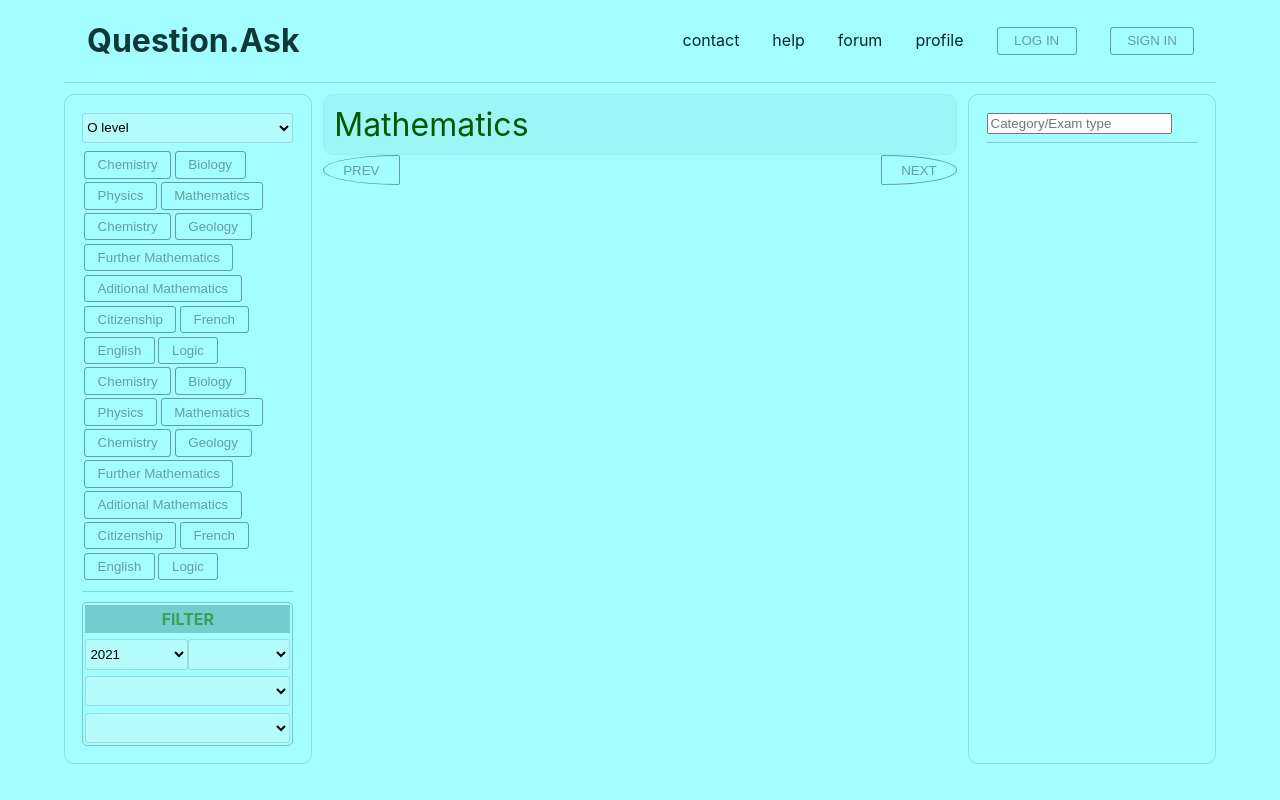
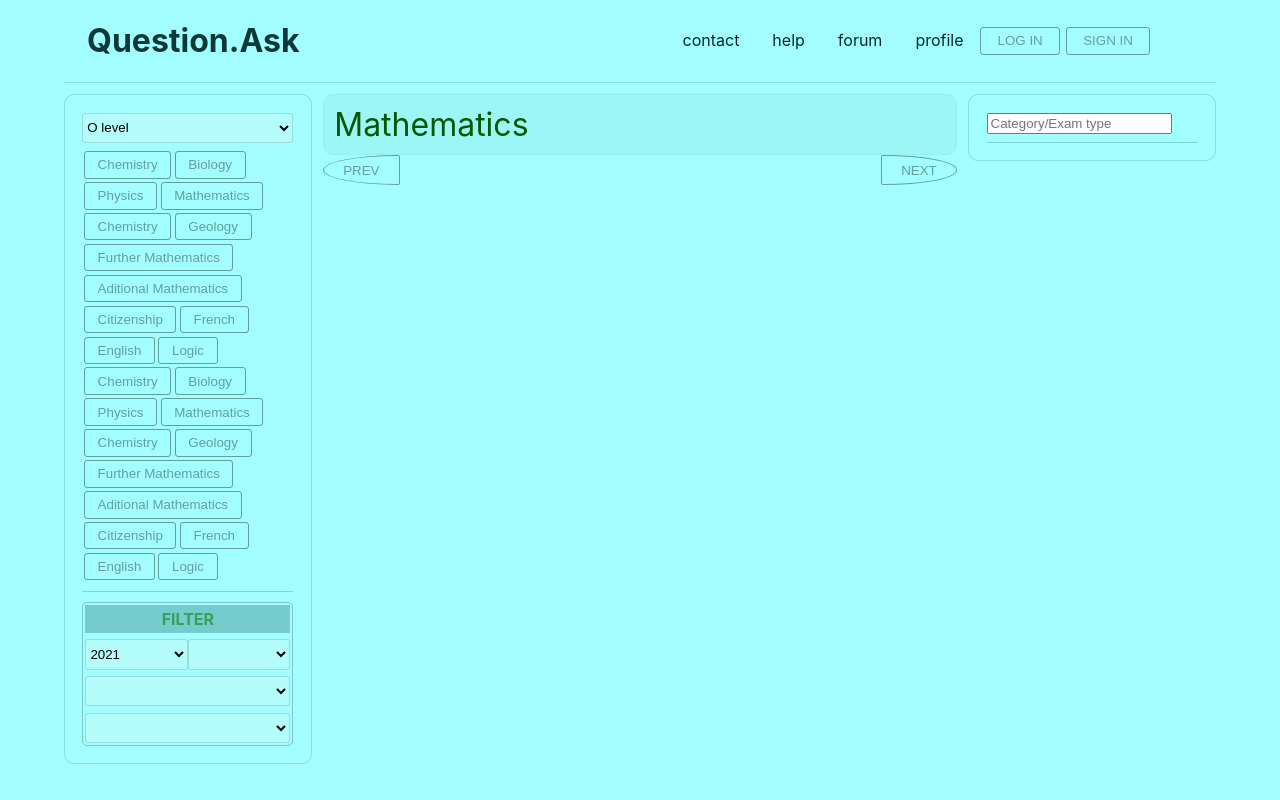
Before and after one commit to Casaemiro/questionapp, a React (Create React App) app: page / in a window 1280 px wide. Shown: the top 800 px of the page. Built offline with nearby package versions, Linux system fonts and the light colour scheme.

Commit message:
adjustedheader

```diff
--- a/src/Navbar.js
+++ b/src/Navbar.js
@@ -9,8 +9,10 @@ const Navbar = () => {
                 <a href="/">help</a>
                 <a href="/">forum</a>
                 <a href="/">profile</a>
-                <a href="/"><button>LOG IN</button></a>
-                <a href="/"><button>SIGN IN</button></a>
+                <button style={{
+                    marginRight:"1%"
+                }}>LOG IN</button>
+                <button>SIGN IN</button>
             </div>
         </div>
      );
--- a/src/index.css
+++ b/src/index.css
@@ -51,6 +51,12 @@ button:hover {
   color: rgb(4, 41, 41);
 
 }
+.right-nav-section a:hover {
+
+  text-decoration: underline;
+
+}
+
 .logo-section {
   margin-left: 2%;
 }
@@ -67,6 +73,7 @@ button:hover {
   width: 90%;
   display: flex;
   flex-direction: row;
+  align-items: flex-start;
 }
 .subject-category {
   width: 100%;
```
